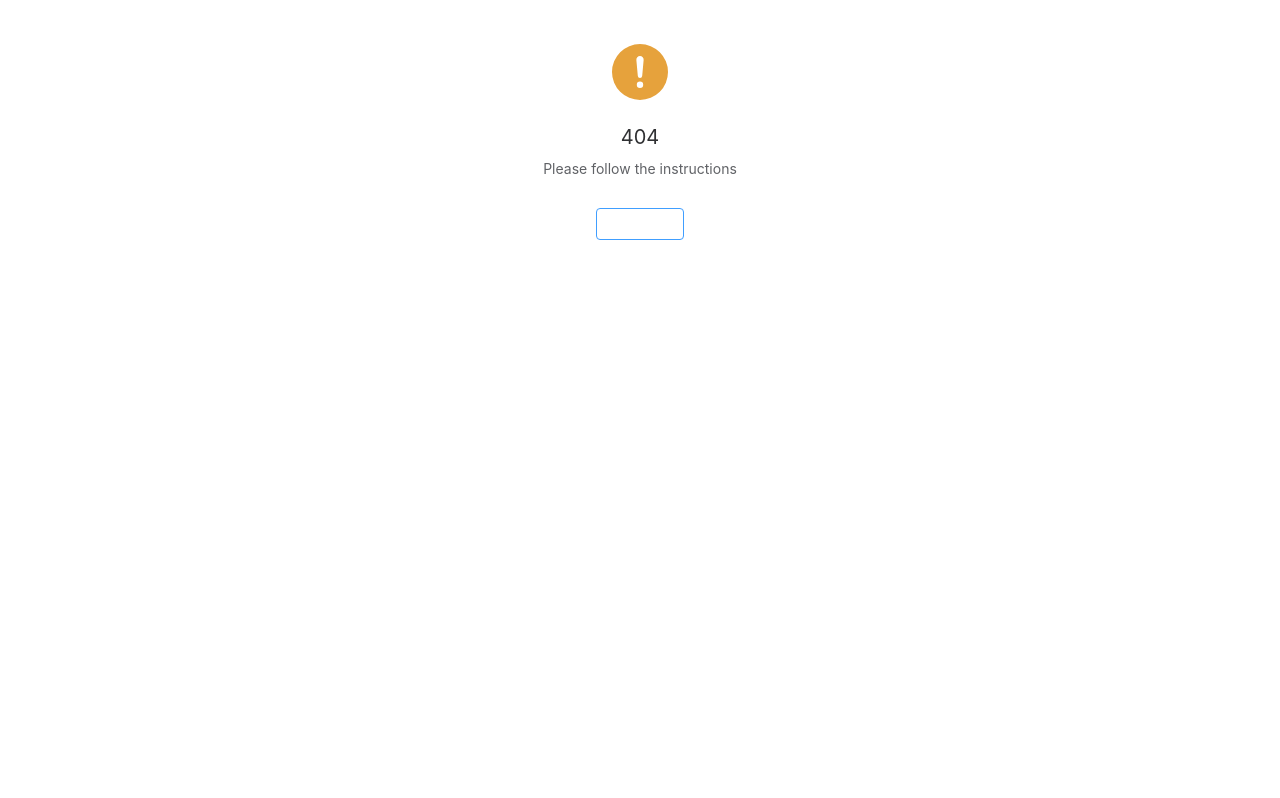
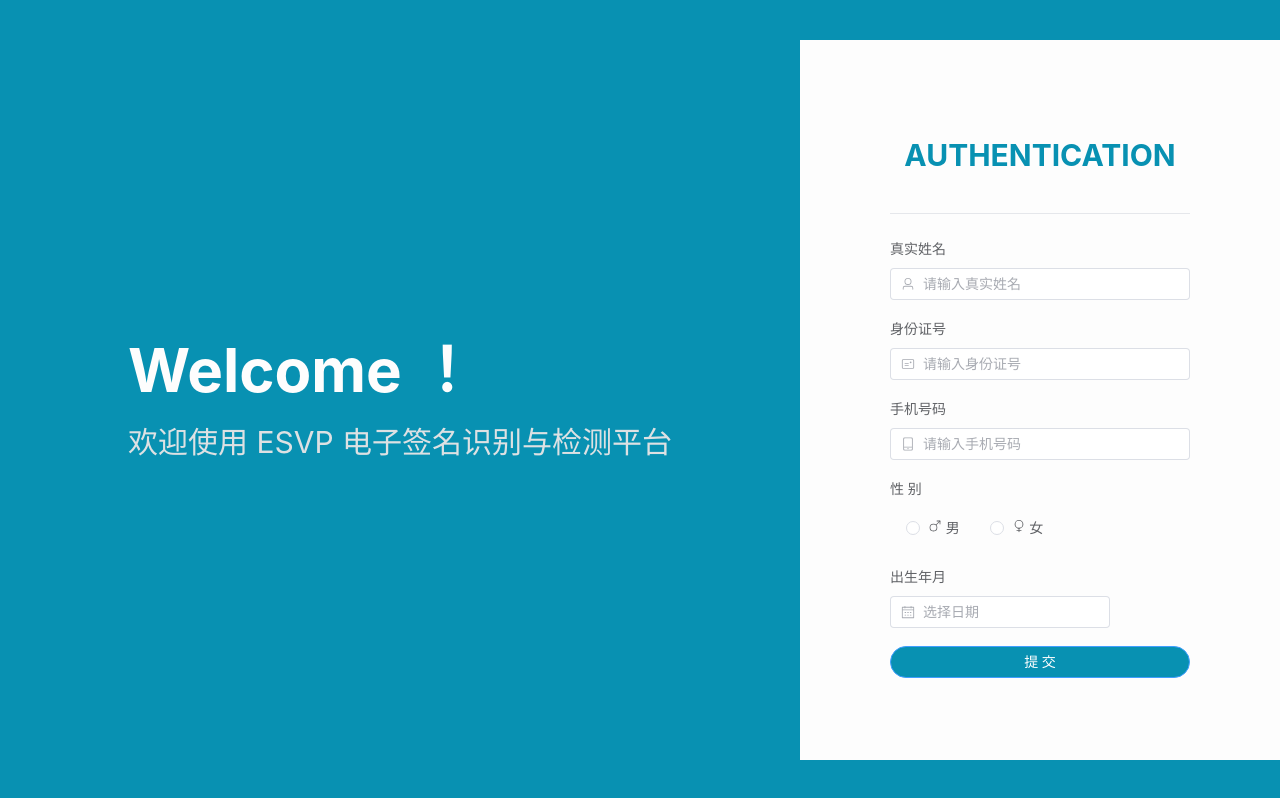
Before and after one commit to yiyi1333/esvp_web, a Vue app: page /#/authentication in a window 1280 px wide. Before the commit this address had no page. Built offline with nearby package versions, Linux system fonts and the light colour scheme.

Commit message:
增加了未进行实名认证的用户登录后进行实名认证的过程

```diff
--- a/src/api/index.js
+++ b/src/api/index.js
@@ -19,6 +19,16 @@ const api = {
             email: email,
             password: password,
             verifyCode: verifyCode
+        })
+    },
+    authentication(id, realname, idcard, phone, sex, birthday) {
+        return axios.post('/api/esvp/user/authentication', {
+            id: id,
+            realname: realname,
+            idcard: idcard,
+            phone: phone,
+            sex: sex,
+            birthday: birthday
         })
     }
 
--- /dev/null
+++ b/src/pages/authentication.vue
@@ -0,0 +1,137 @@
+<template>
+    <el-row class="bg-cyan-600 min-h-screen min-w-screen">
+        <el-col :span="15" class="flex items-center justify-center">
+            <div class="text-light-900">
+                <div class="font-bold text-6xl my-6 text-light-50">Welcome ！</div>
+                <div class="text-3xl my-6">欢迎使用 ESVP 电子签名识别与检测平台</div>
+            </div>
+        </el-col>
+
+        <el-col :span="9"
+                class="flex items-center justify-center bg-light-50 flex-col rounded-4xl my-10">
+            <!--            标题-->
+            <div class="font-bold text-3xl text-cyan-600 my-8">
+                AUTHENTICATION
+            </div>
+            <!--            分隔线-->
+            <div class="flex items-center justify-center my-2 text-gray-600 space-x-2">
+                <!--                            <span class="h-[1px] w-24 bg-gray-200"></span>-->
+                <!--                            <span>账号密码登录</span>-->
+                <span class="h-[1px] w-[300px] bg-gray-200"></span>
+            </div>
+            <!--            表单-->
+            <div>
+                <el-form :model="form" class="my-4 font-serif" label-position="top">
+                    <el-form-item label="真实姓名">
+                        <el-input v-model="account.realname" :prefix-icon="User" placeholder="请输入真实姓名"/>
+                    </el-form-item>
+                    <el-form-item label="身份证号">
+                        <el-input :prefix-icon="Postcard" v-model="account.idcard"
+                                  placeholder="请输入身份证号"/>
+                    </el-form-item>
+                    <el-form-item label="手机号码">
+                        <el-input :prefix-icon="Iphone" v-model="account.phone"
+                                  placeholder="请输入手机号码"/>
+                    </el-form-item>
+                    <el-form-item label="性  别">
+                        <el-radio-group v-model="account.sex" class="ml-4">
+                            <el-radio label="true" size="large">
+                                <el-icon>
+                                    <Male/>
+                                </el-icon>
+                                男
+                            </el-radio>
+                            <el-radio label="false" size="large">
+                                <el-icon>
+                                    <Female/>
+                                </el-icon>
+                                女
+                            </el-radio>
+                        </el-radio-group>
+                    </el-form-item>
+                    <el-form-item label="出生年月">
+                        <el-date-picker
+                                v-model="account.birthday"
+                                type="date"
+                                placeholder="选择日期"
+                                size="default"
+                        />
+                    </el-form-item>
+                    <el-form-item>
+                        <el-button round type="primary" @click="onSubmit" class="bg-cyan-600 w-[300px]">提 交
+                        </el-button>
+                    </el-form-item>
+                </el-form>
+            </div>
+        </el-col>
+    </el-row>
+</template>
+
+<script>
+import {reactive} from 'vue'
+import {ChatLineSquare, Female, Iphone, Lock, Male, Message, Postcard, User} from '@element-plus/icons-vue'
+import api from '@/api'
+
+export default {
+    name: 'Authentication',
+    computed: {
+        Postcard() {
+            return Postcard
+        },
+        User() {
+            return User
+        },
+        Iphone() {
+            return Iphone
+        },
+        Message() {
+            return Message
+        }
+    },
+    components: {
+        Female,
+        Male,
+        ChatLineSquare,
+        Lock,
+        Message
+    },
+    data() {
+        return {
+            account: {
+                realname: '',
+                idcard: '',
+                phone: '',
+                birthday: '',
+                sex: ''
+            }
+        }
+    },
+    methods: {
+        onSubmit() {
+            console.log(this.account)
+            // console.log('store: ' + this.$store.state.userInfo.id)
+            api.authentication(this.$store.state.userInfo.id, this.account.realname, this.account.idcard, this.account.phone, this.account.sex, this.account.birthday).then(res => {
+                console.log(res)
+                if (res.data.code == 200) {
+                    this.$message({
+                        message: res.data.msg,
+                        type: 'success'
+                    })
+                    this.$router.push('/')
+                } else {
+                    this.$message({
+                        message: res.data.msg,
+                        type: 'error'
+                    })
+                }
+            })
+        }
+    }
+}
+</script>
+
+<style scoped>
+.el-date-editor {
+    width: 100%;
+}
+</style>
--- a/src/pages/login.vue
+++ b/src/pages/login.vue
@@ -60,10 +60,19 @@ export default {
                 console.log(res)
                 if (res.data.code == 200) {
                     // 保存用户信息
+                    // 将res.data.user 保存到vuex中并在控制台打印
                     this.$store.commit('setUserInfo', res.data.user)
+                    console.log(this.$store.state.userInfo)
                     this.$message.success('登录成功')
-                    // 跳转到主页
-                    this.$router.push({path: '/'})
+                    //如果未完善实名信息
+                    if (res.data.user.status == 1) {
+                        this.$router.push({path: '/authentication'})
+                        return
+                    } else if (res.data.user.status == 2) {
+                        // 跳转到主页
+                        this.$router.push({path: '/'})
+                        return;
+                    }
                 } else {
                     this.$message.error(res.data.msg)
                 }
--- a/src/pages/register.vue
+++ b/src/pages/register.vue
@@ -51,7 +51,6 @@
 
 <script>
 
-import {reactive} from 'vue'
 import {ChatLineSquare, Lock, Message} from '@element-plus/icons-vue'
 import api from '@/api'
 
--- a/src/router/index.js
+++ b/src/router/index.js
@@ -7,6 +7,7 @@ import verificationcenter from '~/pages/verificationcenter.vue'
 import AppLayout from "@/layout/AppLayout.vue";
 import modelpage from "@/components/main/modelpage.vue";
 import Page1 from "@/components/main/Page1.vue";
+import Authentication from "@/pages/authentication.vue";
 
 const routers = [
     {
@@ -48,6 +49,11 @@ const routers = [
         component: Register
     },
     {
+        path: '/authentication',
+        name: 'Authentication',
+        component: Authentication
+    },
+    {
         path: '/:pathMatch(.*)*',
         name: 'NotFound',
         component: NotFound
--- a/src/store/index.js
+++ b/src/store/index.js
@@ -5,7 +5,7 @@ export default createStore({
         //token
         // token: localStorage.getItem('token') || '',
         //用户信息
-        userInfo: null
+        userInfo: {}
     },
 
     mutations: {
```
